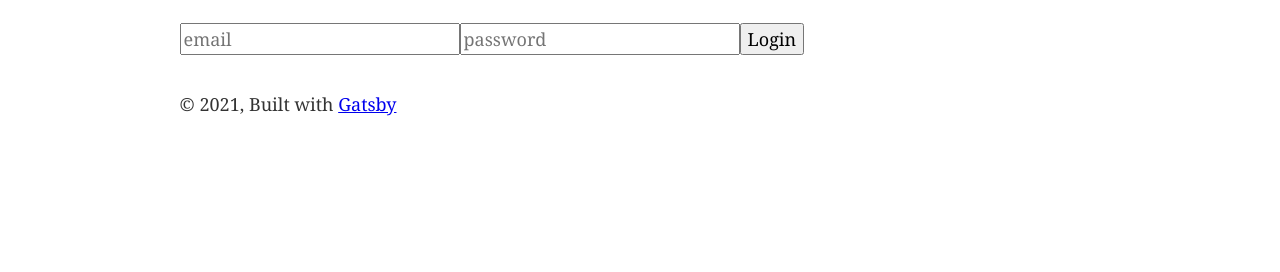
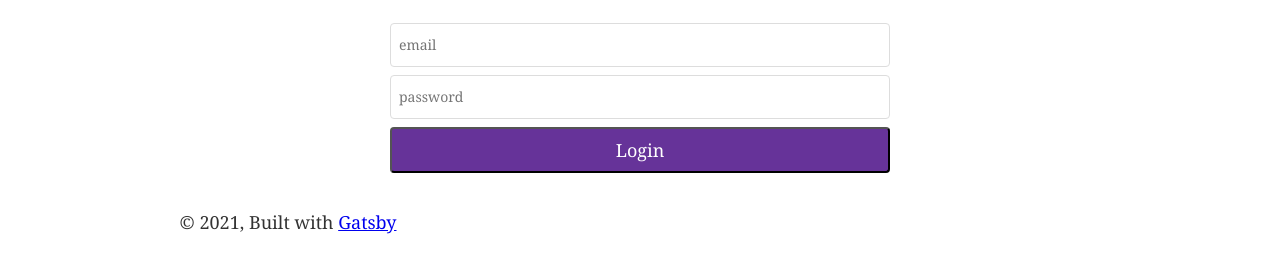
Before and after one commit to Dejan85/gatsby-firebase, a Gatsby site: page /login in a window 1280 px wide. Shown: the part 100-372 px from the top of the page. Built offline with nearby package versions, Linux system fonts and the light colour scheme; Gatsby itself is replaced by a stand-in of ours; no server answers.

Commit message:
added style to the form

```diff
--- /dev/null
+++ b/src/components/common/Button.js
@@ -0,0 +1,14 @@
+import styled from "styled-components";
+
+export const Button = styled.button`
+  padding: 8px 16px;
+  background: rebeccapurple;
+  color: white;
+  border-radius: 4px;
+  cursor: pointer;
+  ${props => (props.block ? "display:block; width:100%;" : " ")}
+
+  &:hover {
+    background: indigo;
+  }
+`;
--- /dev/null
+++ b/src/components/common/Form.js
@@ -0,0 +1,6 @@
+import styled from "styled-components";
+
+export const Form = styled.form`
+  max-width: 500px;
+  margin: 0 auto;
+`;
--- /dev/null
+++ b/src/components/common/Input.js
@@ -0,0 +1,17 @@
+import styled from "styled-components";
+
+export const Input = styled.input`
+  display: block;
+  width: 100%;
+  padding: 8px;
+  font-size: 14px;
+  margin-bottom: 8px;
+  border-radius: 4px;
+  border: 1px solid #ddd;
+  box-shadow: none;
+
+  &:focus,
+  &:active {
+    border: 1px solid rebeccapurple;
+  }
+`;
--- a/src/pages/index.js
+++ b/src/pages/index.js
@@ -2,7 +2,6 @@ import * as React from "react";
 import { Link, graphql } from "gatsby";
 import BookItem from "../components/BookItem";
 // import { StaticImage } from "gatsby-plugin-image"
-import Layout from "../components/layout";
 // import Seo from "../components/seo"
 import styled from "styled-components";
 
--- a/src/pages/login.js
+++ b/src/pages/login.js
@@ -1,6 +1,9 @@
 import React, { useState, useContext } from "react";
 import { FirebaseContext } from "../components/Firebase";
 import { useAuth } from "../components/Firebase";
+import { Form } from "../components/common/Form";
+import { Input } from "../components/common/Input";
+import { Button } from "../components/common/Button";
 
 // import { Link } from "gatsby";
 
@@ -24,23 +27,25 @@ const Login = () => {
 
   return (
     <section>
-      <form onSubmit={handleSubmit}>
-        <input
+      <Form onSubmit={handleSubmit}>
+        <Input
           onChange={handleInputChange}
           placeholder="email"
           type="email"
           name="email"
           value={formValues.email}
         />
-        <input
+        <Input
           onChange={handleInputChange}
           placeholder="password"
           type="password"
           value={formValues.password}
           name="password"
         />
-        <button type="submit">Login</button>
-      </form>
+        <Button type="submit" block>
+          Login
+        </Button>
+      </Form>
     </section>
   );
 };
```
